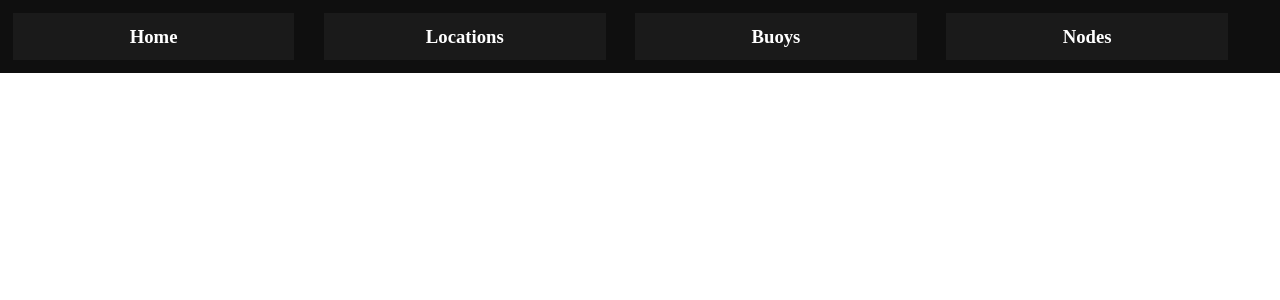
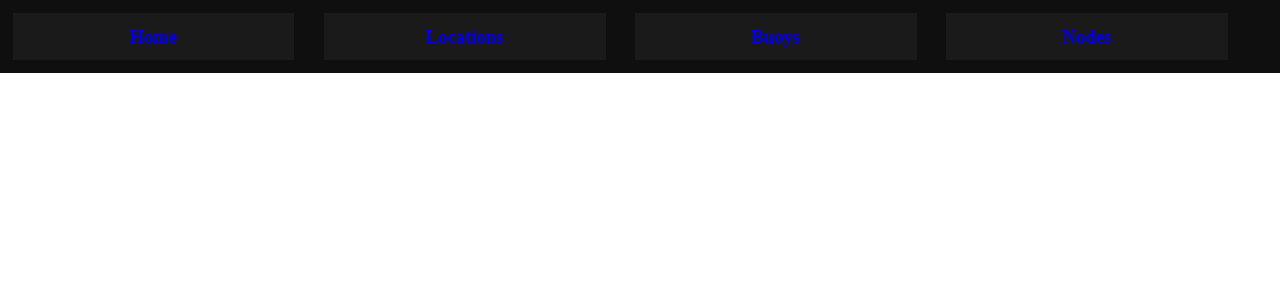
Before and after one commit to YemowtRonocCIT/FYP_website, a Flask app: page / in a window 1280 px wide. Shown: the top 300 px of the page. Run offline with Flask 2, Linux system fonts and the light colour scheme.

Commit message:
Change styling to prevent bug

```diff
--- a/static/css/main.css
+++ b/static/css/main.css
@@ -19,7 +19,7 @@ h3:active {
     background: black;
 }
 
-a {
+h3 a {
     text-decoration:none;
     color:white;
 }
```
